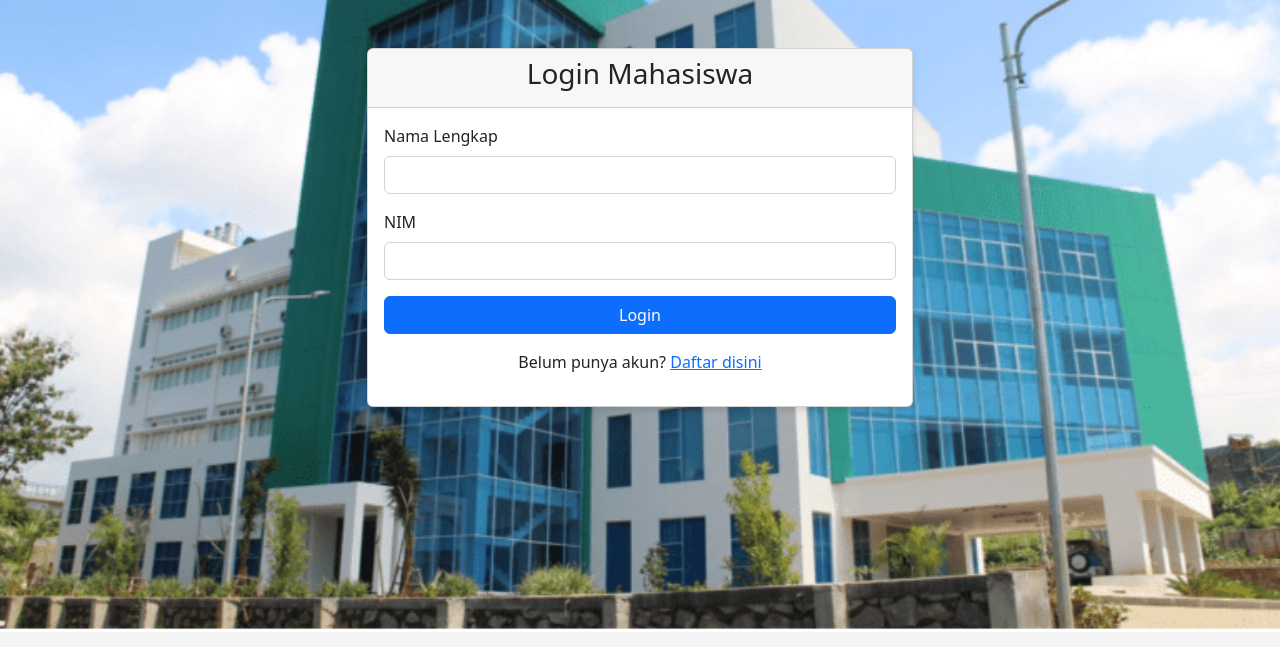
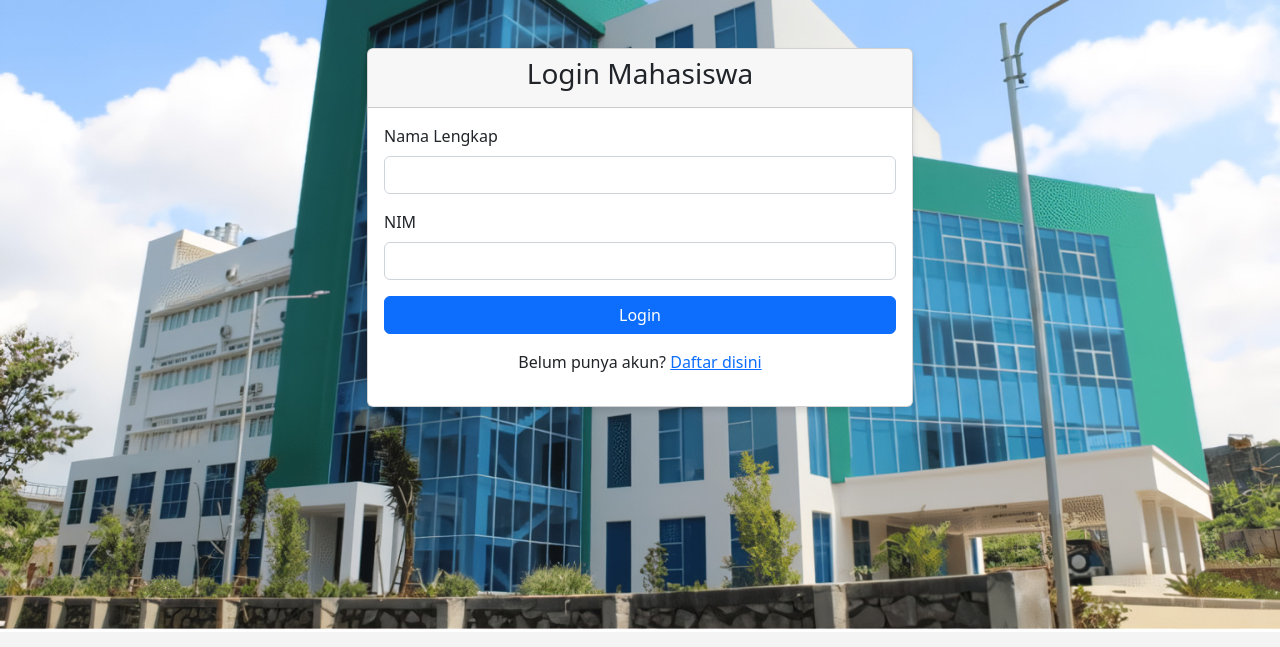
Before and after one commit to arydianprtma/hima_cilacap, a PHP site: page /login.php in a window 1280 px wide. Shown: the top 647 px of the page. Run offline with PHP 8.4, Linux system fonts and the light colour scheme.

Commit message:
Update login.php

```diff
--- a/login.php
+++ b/login.php
@@ -45,7 +45,7 @@ if ($_SERVER["REQUEST_METHOD"] == "POST") {
 </head>
 <style>
     body {
-        background-image: url("src/background.png");
+        background-image: url("src/kampus.jpg");
         background-repeat: no-repeat;
         background-size: cover;
         background-position: center;
```
